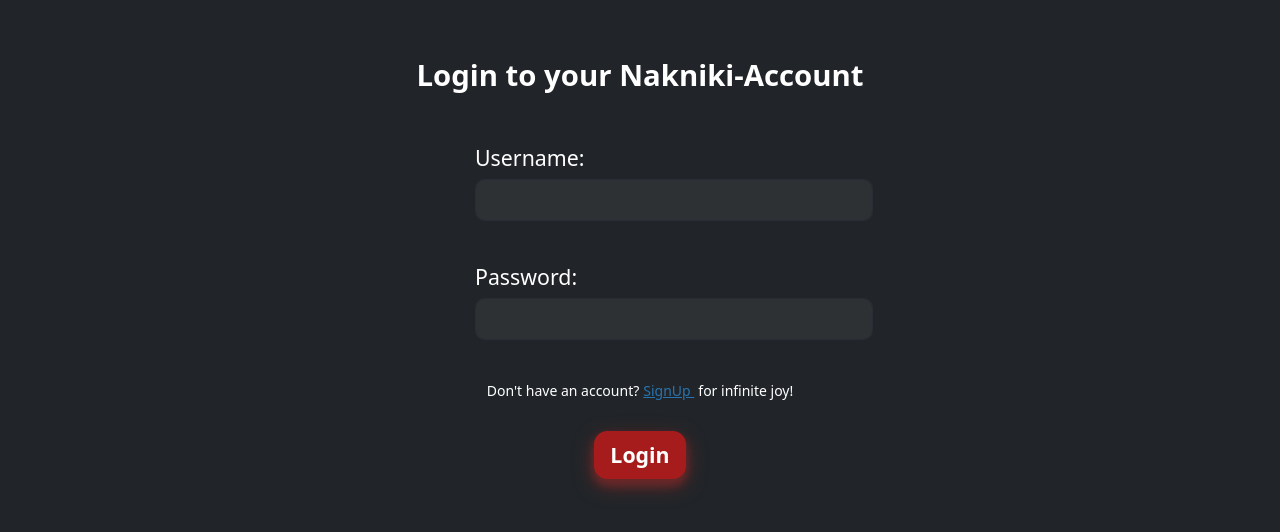
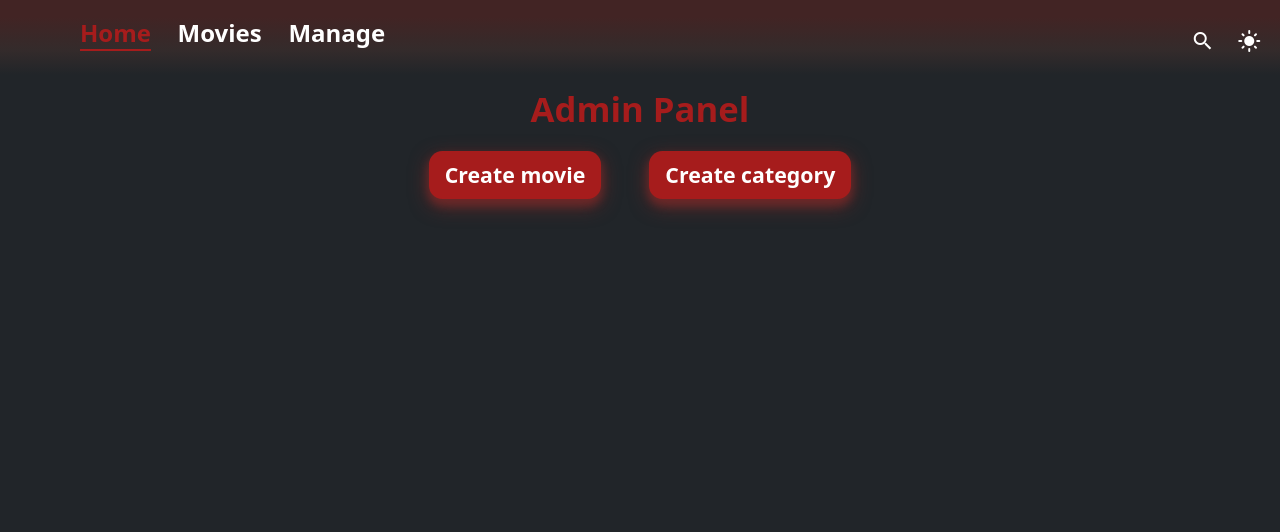
Before and after one commit to Roky360/nakniki-website, a React (Create React App) app: page / in a window 1280 px wide. Shown: the top 532 px of the page. Built offline with nearby package versions, Linux system fonts and the light colour scheme.

Commit message:
return app to the original

```diff
--- a/src/App.js
+++ b/src/App.js
@@ -2,14 +2,40 @@ import Appbar from "./components/Appbar";
 import React from "react";
 import {BrowserRouter, Route, Routes} from "react-router-dom";
 import AdminManagement from "./screens/AdminManagement";
-import Login from "./components/Login";
 
 function App() {
     return (
         <BrowserRouter>
-            <Login/>
+            <Appbar/>
+            <Routes>
+                <Route path="/" element={<AdminManagement/>}/>
+                <Route path="/movies" element={<Movies/>}/>
+                <Route path="/manage" element={<Manage/>}/>
+                <Route path="/search" element={<Search/>}/>
+                <Route path="/login" element={<Login/>}/>
+            </Routes>
         </BrowserRouter>
     );
 }
 
+function Home() {
+    return (<p>Home</p>);
+}
+
+function Movies() {
+    return (<p>Movies</p>);
+}
+
+function Manage() {
+    return (<p>Manage</p>);
+}
+
+function Search() {
+    return (<p>Search</p>);
+}
+
+function Login() {
+    return (<p>Login</p>);
+}
+
 export default App;
```
